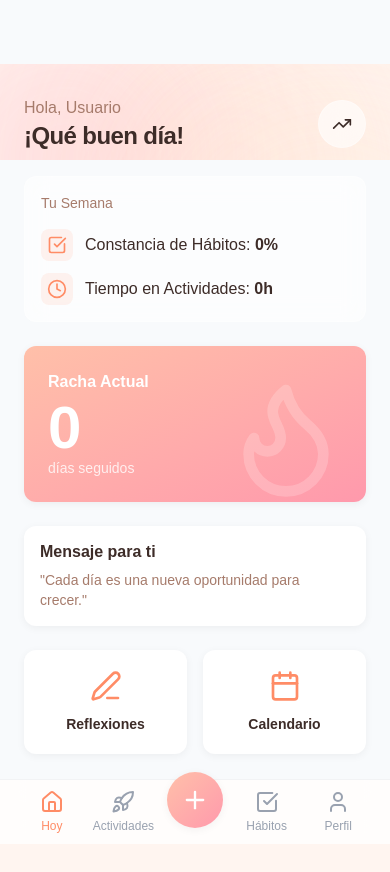
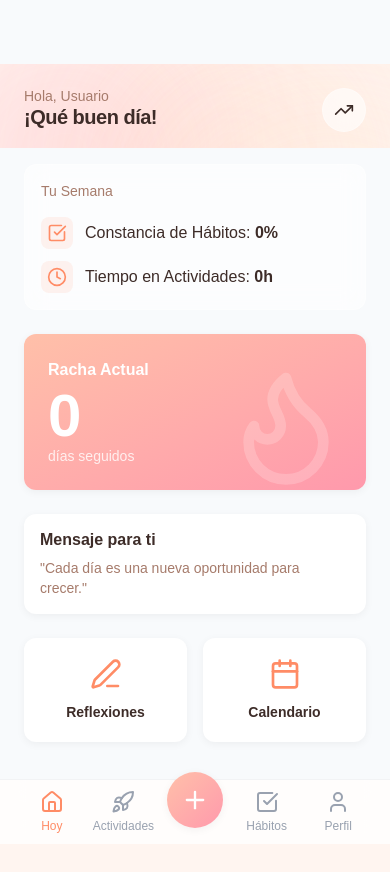
Before and after one commit to agustinmoren0/rocket-app, a Next.js app: page / in a window 390 px wide. Shown: the top 872 px of the page. Built offline with nearby package versions, Linux system fonts and the light colour scheme.

Commit message:
fix: UI completo - sin topbar + biblioteca dejar + modal responsive + frecuencia personalizable

```diff
--- a/app/page.tsx
+++ b/app/page.tsx
@@ -110,14 +110,14 @@ export default function DashboardPage() {
         <div className="absolute top-20 -right-20 w-80 h-80 bg-[#FDF0D5]/30 rounded-full filter blur-3xl opacity-60 animate-float" style={{ animationDelay: '4s' }} />
       </div>
 
-      <header className="relative flex items-center justify-between p-6 pb-2 pt-8 z-10">
+      <header className="relative flex items-center justify-between px-6 pt-6 pb-4 z-10">
         <div className="flex flex-col">
-          <p className="text-[#A67B6B] text-base">Hola, {username}</p>
-          <p className="text-[#3D2C28] text-2xl font-bold tracking-tight">{getGreeting()}</p>
+          <p className="text-[#A67B6B] text-sm leading-none">Hola, {username}</p>
+          <p className="text-[#3D2C28] text-xl font-bold tracking-tight">{getGreeting()}</p>
         </div>
         <button
           onClick={() => router.push('/estadisticas')}
-          className="flex items-center justify-center h-12 w-12 rounded-full glass-stitch hover:scale-105 transition-transform"
+          className="flex items-center justify-center h-10 w-10 rounded-full glass-stitch hover:scale-105 transition-transform"
         >
           <TrendingUp className="w-5 h-5 text-[#3D2C28]" />
         </button>
```
Also changed, not shown: .claude/settings.local.json.
